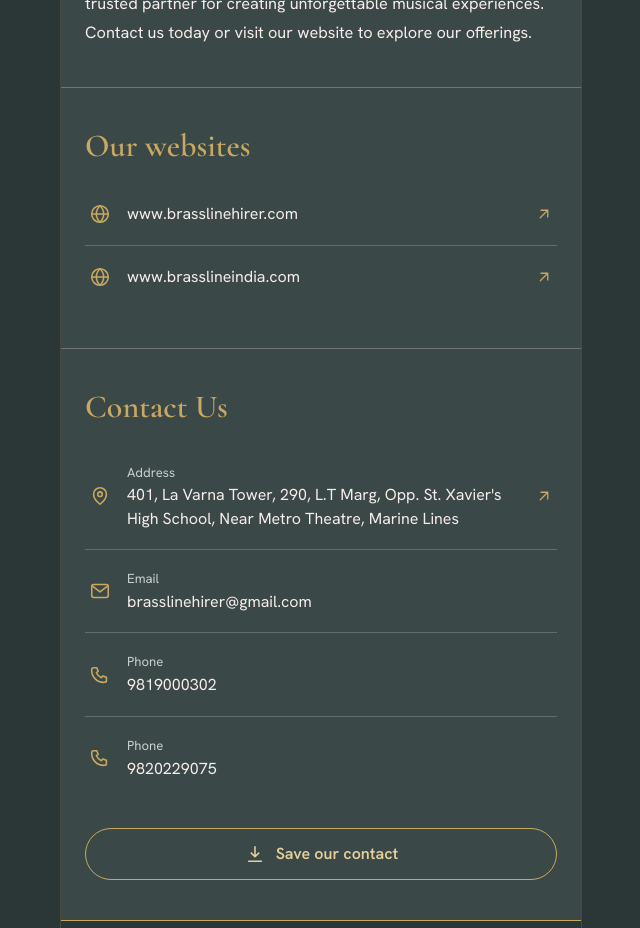
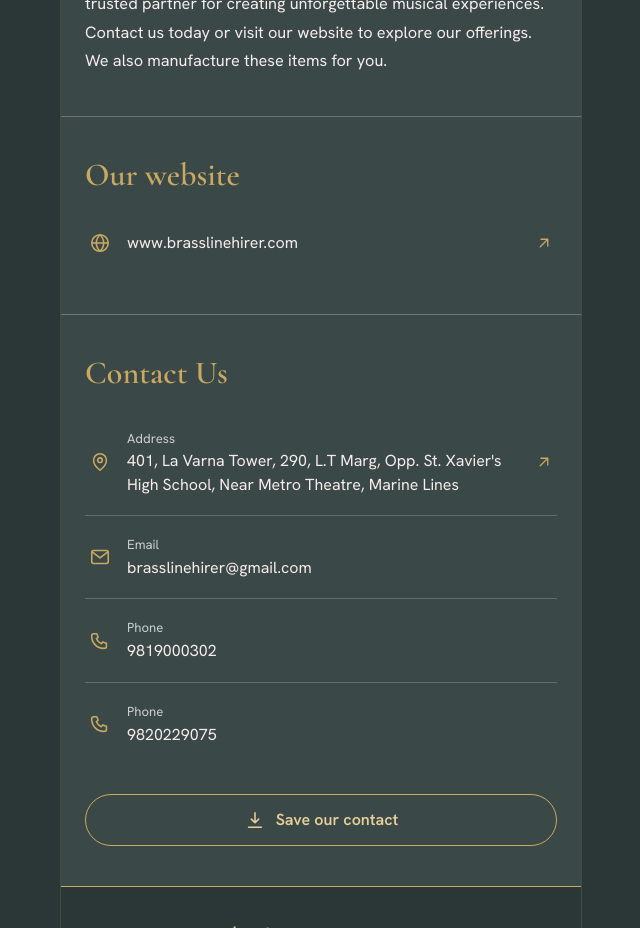
Before and after one commit to Code4Bharat1/blh-qr, a Next.js app: page / in a window 1280 px wide. Shown: the part 800-1728 px from the top of the page, without its empty margins (319-959 px from the left). Built offline with nearby package versions, Linux system fonts and the light colour scheme.

Commit message:
modified:   app/layout.js 	modified:   app/page.js

```diff
--- a/app/layout.js
+++ b/app/layout.js
@@ -16,7 +16,7 @@ const body = Hanken_Grotesk({
 export const metadata = {
   title: "Brass Line Hirer | Quality & service is our passion",
   description:
-    "Brass Line Hirer, Marine Lines, Mumbai. Call, WhatsApp, email or visit our websites.",
+    "Brass Line Hirer, Marine Lines, Mumbai. Call, WhatsApp, email or visit our website.",
 };
 
 export const viewport = {
--- a/app/page.js
+++ b/app/page.js
@@ -102,28 +102,19 @@ export default function Home() {
           maintained instruments to our prompt and reliable delivery. Whether it’s a grand
           celebration or an intimate gathering, Brass Line Hirer is your trusted partner for
           creating unforgettable musical experiences. Contact us today or visit our website to
-          explore our offerings.
+          explore our offerings. We also manufacture these items for you.
         </p>
       </section>
 
       {/* ---------- WEBSITES ---------- */}
       <section className="section" aria-labelledby="web-title">
-        <h2 id="web-title">Our websites</h2>
+        <h2 id="web-title">Our website</h2>
         <ul className="rows">
           <li>
             <a className="row" href="https://www.brasslinehirer.com" target="_blank" rel="noopener noreferrer">
               <GlobeIcon />
               <span className="row-text">
                 <span className="row-main">www.brasslinehirer.com</span>
-              </span>
-              <ArrowIcon />
-            </a>
-          </li>
-          <li>
-            <a className="row" href="https://www.brasslineindia.com" target="_blank" rel="noopener noreferrer">
-              <GlobeIcon />
-              <span className="row-text">
-                <span className="row-main">www.brasslineindia.com</span>
               </span>
               <ArrowIcon />
             </a>
```
